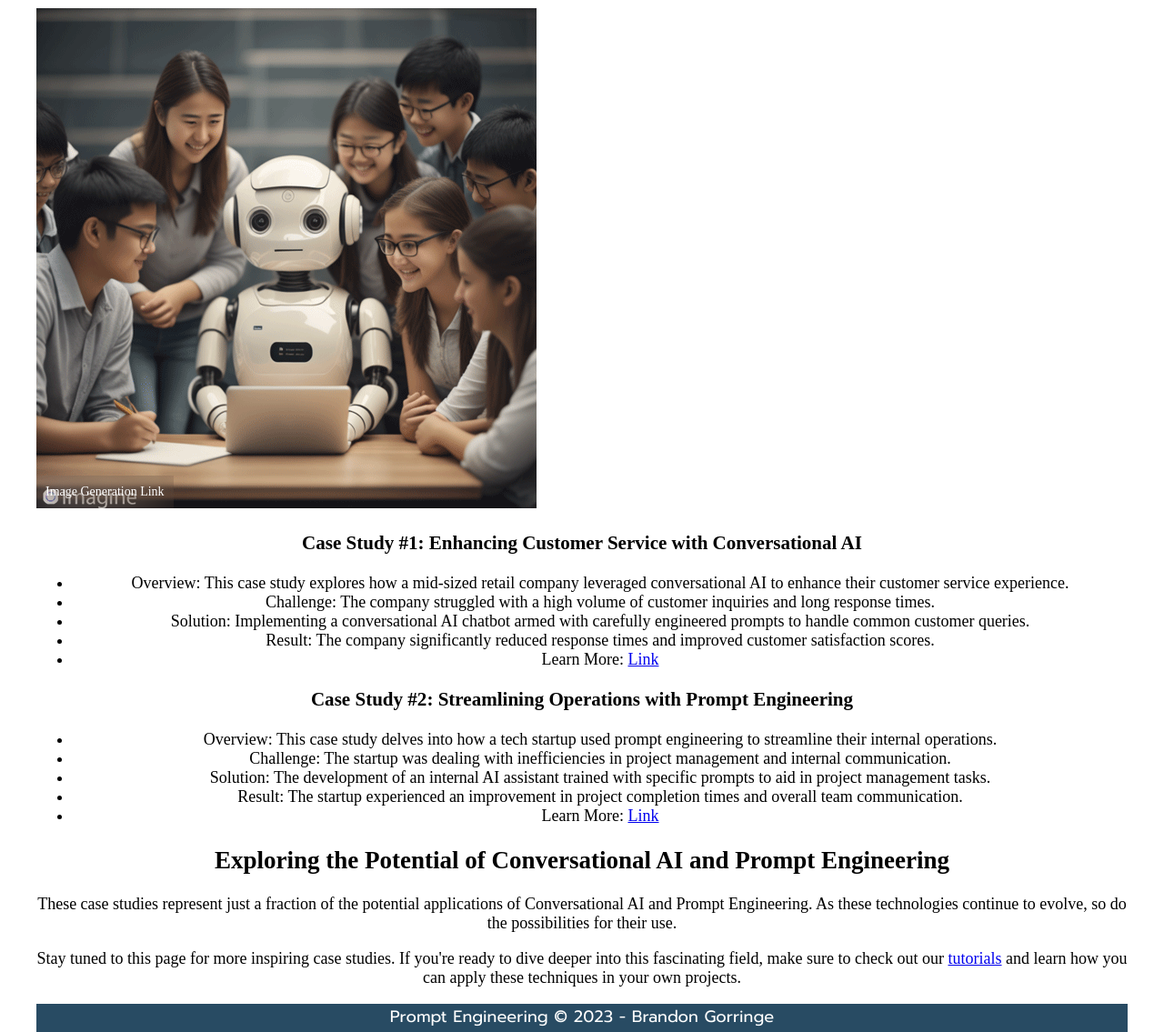
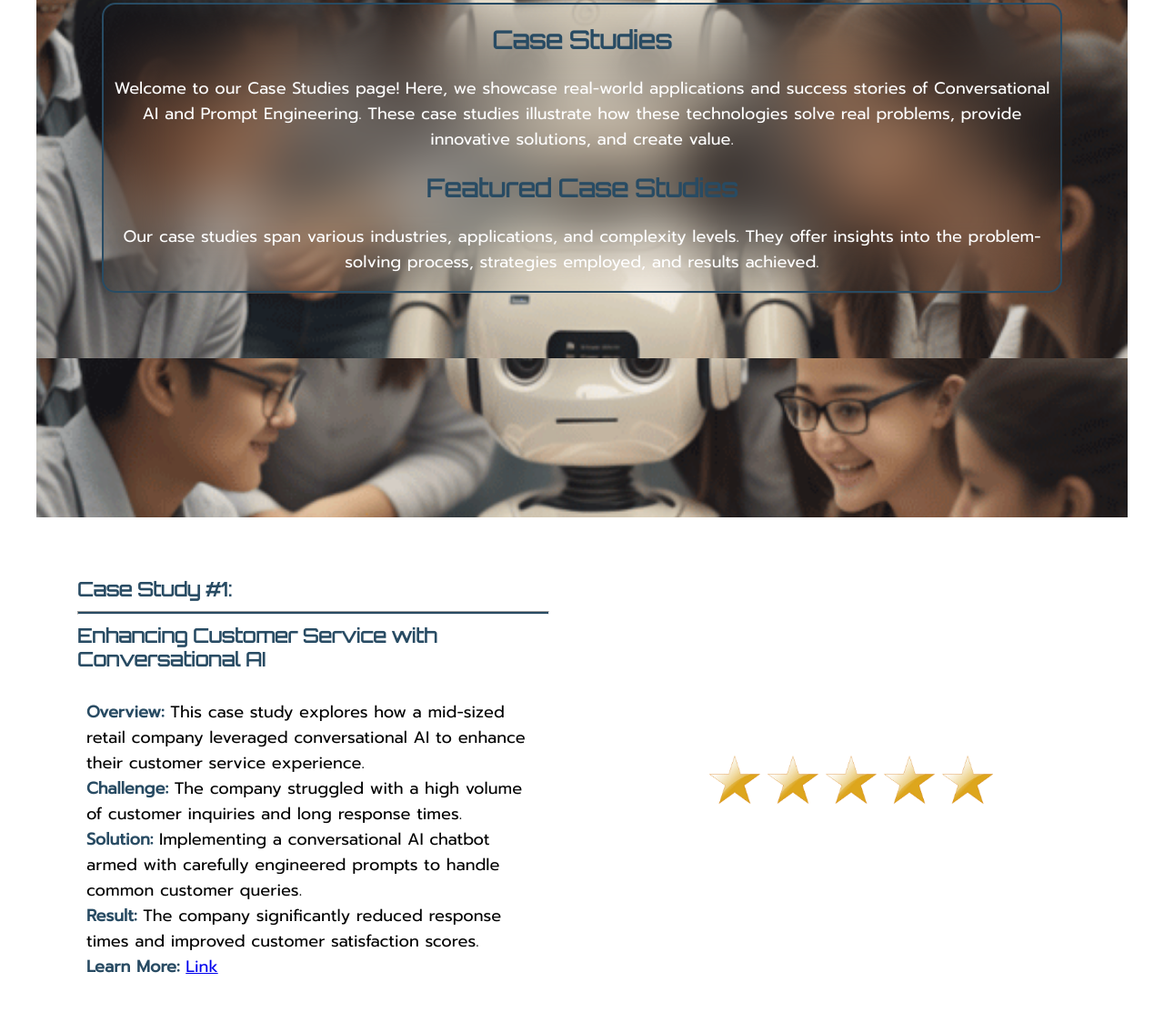
Before and after one commit to bgorringe84/wdd130, a plain HTML site: page prompt_engineering/case-studies.html in a window 1280 px wide. Shown: the part 328-1463 px from the top of the page at 91% size. Drawn offline with Linux system fonts and the light colour scheme.

Commit message:
case study page formated

```diff
--- a/prompt_engineering/case-studies.html
+++ b/prompt_engineering/case-studies.html
@@ -26,39 +26,47 @@
         <main class="case-studies-page">
             <section id="case_studies_intro">
                 <div class="parallax"></div>
+                <!-- <div class="generative-img-container">
+                    <img src="images/case_study3.png" alt="a friendly conversational ai robot being studied by a group of college students">
+                    <a class="img-tag" href="https://www.imagine.art/dashboard/tool/from-text/72fe058c-7669-431d-a32f-58902417e194" target="_blank">Image Generation Link</a>
+                </div> -->
+                    <div id="case-studies-intro-text-container">
                     <h1>Case Studies</h1>
                     <p>Welcome to our Case Studies page! Here, we showcase real-world applications and success stories of Conversational AI and Prompt Engineering. These case studies illustrate how these technologies solve real problems, provide innovative solutions, and create value.</p>
                     <h2>Featured Case Studies</h2>
                     <p>Our case studies span various industries, applications, and complexity levels. They offer insights into the problem-solving process, strategies employed, and results achieved.</p>
-                    <div class="generative-img-container">
-                        <img src="images/case_study3.png" alt="a friendly conversational ai robot being studied by a group of college students">
-                        <a class="img-tag" href="https://www.imagine.art/dashboard/tool/from-text/72fe058c-7669-431d-a32f-58902417e194" target="_blank">Image Generation Link</a>
-                    </div>
+                </div>
                 <div class="parallax"></div>
             </section>
             <section class="case-studies-articles">
                 <article>
-                    <div>
-                        <h1>Case Study #1: Enhancing Customer Service with Conversational AI</h1>
+                    <div class ="article-container">
+                        <div>
+                        <h1>Case Study #1:<hr> Enhancing Customer Service with Conversational AI</h1>
                         <ul>
-                            <li>Overview: This case study explores how a mid-sized retail company leveraged conversational AI to enhance their customer service experience.</li>
-                            <li>Challenge: The company struggled with a high volume of customer inquiries and long response times.</li>
-                            <li>Solution: Implementing a conversational AI chatbot armed with carefully engineered prompts to handle common customer queries.</li>
-                            <li>Result: The company significantly reduced response times and improved customer satisfaction scores.</li>
-                            <li>Learn More: <a href=#>Link</a></li>
+                            <li><strong>Overview:</strong> This case study explores how a mid-sized retail company leveraged conversational AI to enhance their customer service experience.</li>
+                            <li><strong>Challenge:</strong> The company struggled with a high volume of customer inquiries and long response times.</li>
+                            <li><strong>Solution:</strong> Implementing a conversational AI chatbot armed with carefully engineered prompts to handle common customer queries.</li>
+                            <li><strong>Result:</strong> The company significantly reduced response times and improved customer satisfaction scores.</li>
+                            <li><strong>Learn More:</strong> <a href=#>Link</a></li>
                         </ul>
+                        </div>
+                        <img class="case-study-img" src="images/5star.png" alt="5 star review"/>
                     </div>
                 </article>
                 <article>
-                    <div>
-                        <h1>Case Study #2: Streamlining Operations with Prompt Engineering</h1>
+                    <div class ="article-container">
+                        <div>
+                        <h1>Case Study #2:<hr> Streamlining Operations with Prompt Engineering</h1>
                         <ul>
-                            <li>Overview: This case study delves into how a tech startup used prompt engineering to streamline their internal operations.</li>
-                            <li>Challenge: The startup was dealing with inefficiencies in project management and internal communication.</li>
-                            <li>Solution: The development of an internal AI assistant trained with specific prompts to aid in project management tasks.</li>
-                            <li>Result: The startup experienced an improvement in project completion times and overall team communication.</li>
-                            <li>Learn More: <a href=#>Link</a></li>
+                            <li><strong>Overview:</strong> This case study delves into how a tech startup used prompt engineering to streamline their internal operations.</li>
+                            <li><strong>Challenge:</strong> The startup was dealing with inefficiencies in project management and internal communication.</li>
+                            <li><strong>Solution:</strong> The development of an internal AI assistant trained with specific prompts to aid in project management tasks.</li>
+                            <li><strong>Result:</strong> The startup experienced an improvement in project completion times and overall team communication.</li>
+                            <li><strong>Learn More:</strong> <a href=#>Link</a></li>
                         </ul>
+                    </div>
+                        <img class="case-study-img" src="images/deadline.png" alt="calendar with deadlines"/>
                     </div>
                 </article>
             </section>
--- a/prompt_engineering/styles/style.css
+++ b/prompt_engineering/styles/style.css
@@ -1,35 +1,29 @@
-/* if you are using any Google fonts change the font names below to your fonts.
-Any spaces in your font name should be replaced with a +.
-Fonts are separated by a | */
 @import url('https://fonts.googleapis.com/css2?family=Prompt&display=swap');
 @import url('https://fonts.googleapis.com/css2?family=Orbitron&display=swap');
 
 :root {
-  /* change the values below to your colors from your palette */
-  --primary-color: #353535   ;
+
+  --primary-color: #353535;
   --secondary-color: #3C6E71 ;
   --accent1-color: #FFFFFF;
   --accent2-color: #D9D9D9;
   --accent3-color: #284B63;
 
-  /* change the values below to your chosen font(s) */
+
   --heading-font: "Orbitron";
   --paragraph-font: "Prompt", Lato, Helvetica, sans-serif;
 
-  /* these colors below should be chosen from among your palette colors above */
-  --headline-color-on-white: var(--secondary-color);   /*headlines on a white background */
-  --headline-color-on-color: var(--accent1-color); /* headlines on a colored background */
-  --paragraph-color-on-white: var(--primary-color); /* paragraph text on a white background */
-  --paragraph-color-on-color: var(--accent2-color); /* paragraph text on a colored background */
+
+  --headline-color-on-white: var(--secondary-color);
+  --headline-color-on-color: var(--accent1-color);
+  --paragraph-color-on-white: var(--primary-color);
+  --paragraph-color-on-color: var(--accent2-color);
   --paragraph-background-color: var(--accent2-color);
   --nav-link-color: var(--accent2-color);
   --nav-background-color: var(--primary-color);
   --nav-hover-link-color: var(--accent3-color);
   --nav-hover-background-color: var(--accent1-color);
 }
-
-
-/*  Look around below...but DON'T CHANGE ANYTHING! */
 
 body {
   max-width: 1200px;
@@ -151,10 +145,11 @@ nav a:link, nav a:visited {
   color: var(--accent1-color);
   text-decoration: none;
   font-size: 14px;
+  transition: background-color 0.3s ease-in-out;
 }
 
-.img-tag a:hover {
-  background-color: black;
+.img-tag:hover {
+  background-color: var(--accent3-color);
   color: white;
   backdrop-filter: none;
 }
@@ -174,7 +169,10 @@ nav a:link, nav a:visited {
 #mission-statment h1,
 #Happy_Learning_container h1,
 #tutorial-catagories-container,
-.article-container h1 {
+.article-container h1,
+#case_studies_intro h1,
+#case_studies_intro h2,
+.Exploring h1 {
   font-family: var(--heading-font);
   color: var(--accent3-color);
 }
@@ -194,7 +192,9 @@ nav a:link, nav a:visited {
 #mission-statment p,
 #Happy_Learning_container p,
 .article-container p,
-.article-container li{
+.article-container li,
+#case_studies_intro p,
+.Exploring p {
   font-family: var(--paragraph-font);
 }
 
@@ -250,13 +250,20 @@ nav a:link, nav a:visited {
 
 .badge-img {
   margin: auto;
+  transition: transform 0.3s ease-in-out;
 }
 
-.tutorials {
+.badge-img:hover {
+  transform: scale(1.2);
+}
+
+.tutorials,
+.case-studies-articles {
   display: grid;
   grid-template-columns: 1fr;
   gap: 1.5em;
   text-align: left;
+  margin: 1em;
 }
 
 .article-container {
@@ -273,15 +280,21 @@ nav a:link, nav a:visited {
   border-radius: 15px;
 }
 
-.tutorials article:nth-child(even) .article-container {
+.tutorials article:nth-child(even) .article-container,
+.case-studies-articles article:nth-child(even) .article-container {
   direction: rtl;
 }
 
-.tutorials article:nth-child(even) .article-container ul{
+.case-studies-articles article:nth-child(even) .article-container {
   background-color: var(--accent2-color);
 }
 
-.tutorials article:nth-child(even) .article-container > div {
+.tutorials article:nth-child(even) .article-container ul {
+  background-color: var(--accent2-color);
+}
+
+.tutorials article:nth-child(even) .article-container > div,
+.case-studies-articles article:nth-child(even) .article-container > div {
   direction: ltr;
 }
 
@@ -301,6 +314,44 @@ hr {
   background-color: var(--accent3-color);
 }
 
-#Happy_Learning_container {
+#Happy_Learning_container,
+.Exploring {
   margin: 3em 7em;
 }
+
+.parallax {
+  /* The image used */
+  background-image: url('../images/case_study3.png');
+
+  /* Full height */
+  height: 175px;
+
+  /* Create the parallax scrolling effect */
+  background-attachment: fixed;
+  background-position: center;
+  background-repeat: no-repeat;
+  background-size: cover;
+}
+
+#case_studies_intro {
+  background-image: url('../images/case_study3.png');
+  background-attachment: fixed;
+  background-position: center;
+  background-repeat: no-repeat;
+  background-size: cover;
+}
+
+#case-studies-intro-text-container {
+  margin: 4em;
+  backdrop-filter: blur(35px);
+  border: solid 2px var(--accent3-color);
+  border-radius: 15px;
+}
+
+#case-studies-intro-text-container p {
+  color: #FFFFFF;
+}
+
+.case-study-img {
+  width: 350px;
+}
```
Also changed, not shown: prompt_engineering/index.html (+2 -2 lines), prompt_engineering/site-plan.html (+3 -0 lines), prompt_engineering/tutorials.html (+6 -6 lines), prompt_engineering/images/5star.jpg (added), prompt_engineering/images/5star.png (added), prompt_engineering/images/deadline.png (added), 1 other file.
